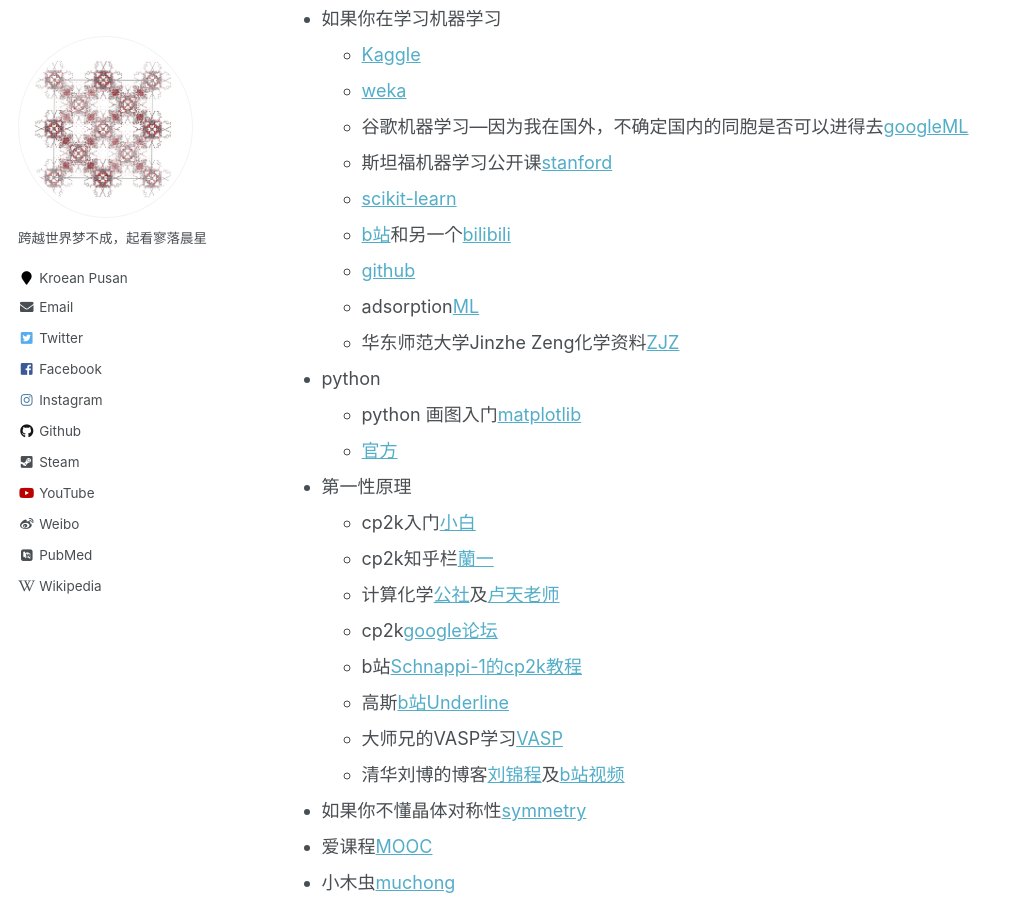
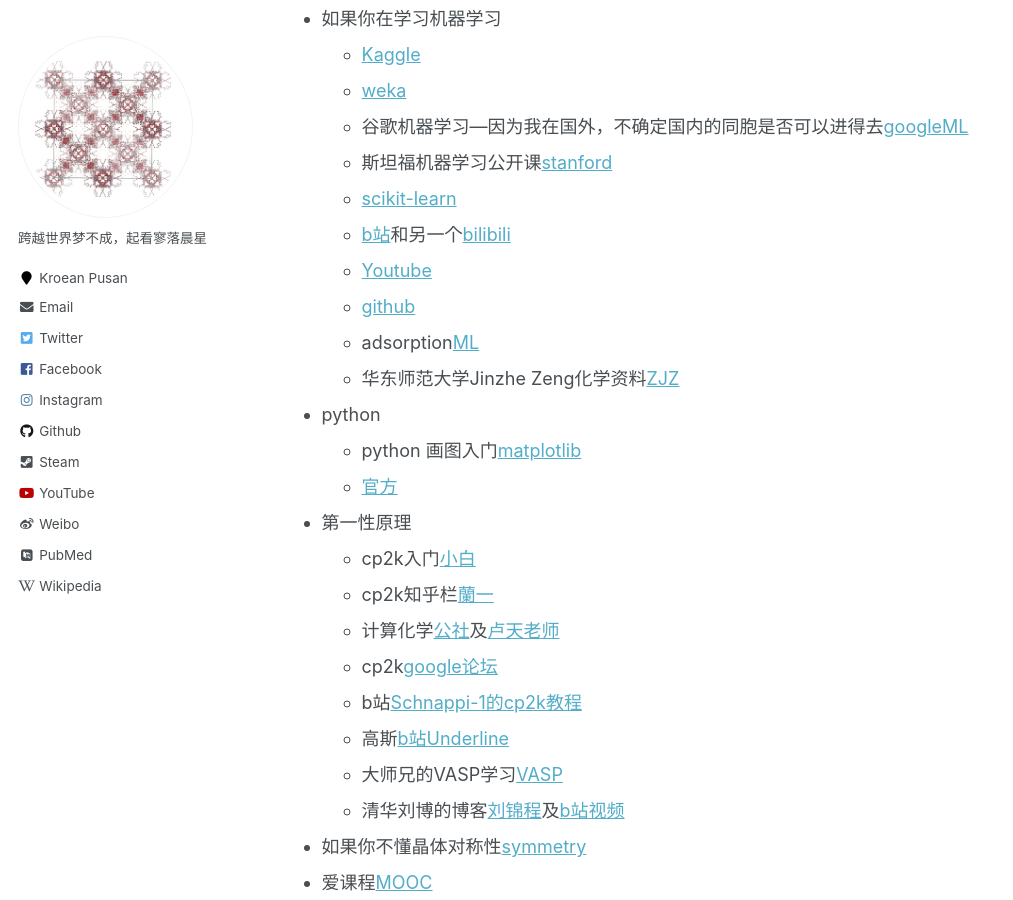
Before and after one commit to sxm13/ZGBshenxiaomoCV.github.io, a Jekyll site: the page built from _pages/markdown.md, in a window 1280 px wide and 900 px high, scrolled down 2532 px. Shown: the whole window, without its empty margins (0-1013 px from the left). Built offline with Jekyll 4.4.1, drawn with Linux system fonts in a browser that asks for light colours; some web fonts are replaced.

Commit message:
Update markdown.md

```diff
--- a/_pages/markdown.md
+++ b/_pages/markdown.md
@@ -80,6 +80,7 @@
   * 斯坦福机器学习公开课[stanford](https://www.coursera.org/learn/machine-learning? "ML")
   * [scikit-learn](https://scikit-learn.org/stable/index.html "DL")
   * [b站](https://space.bilibili.com/97678687/channel/detail?cid=22486 "ML")和另一个[bilibili](https://space.bilibili.com/273674001/ "ML")
+  * [Youtube](http://speech.ee.ntu.edu.tw/~tlkagk/courses_ML20.html "ML")
   * [github](https://github.com/nndl "ML")
   * adsorption[ML](https://ann20-aiche.ipostersessions.com/default.aspx?s=77-31-78-3F-38-F6-7E-22-83-07-0E-35-DF-70-41-E6 "ML")
   * 华东师范大学Jinzhe Zeng化学资料[ZJZ](https://njzjz.win/2019/03/04/ecnuchemistry/menu/ "ZJZ")
```
